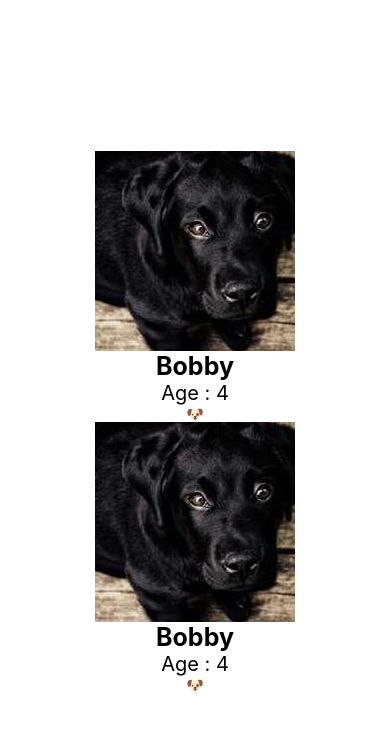
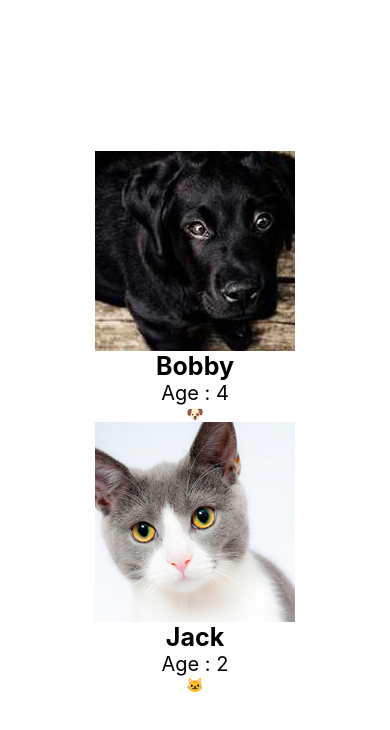
Before and after one commit to TheoDieppois/react-native-introduction, a React Native app: screen / in a window 390 px wide. Shown: the top 730 px of the page. Built offline with nearby package versions, Linux system fonts and the light colour scheme.

Commit message:
feat: add props

```diff
--- a/App.js
+++ b/App.js
@@ -4,8 +4,8 @@ import Animal from "./components/Animal";
 export default function App() {
   return (
     <View style={styles.container}>
-      <Animal />
-      <Animal />
+      <Animal name={"Bobby"} age={4} isDog={true} />
+      <Animal name={"Jack"} age={2} isDog={false} />
     </View>
   );
 }
--- a/components/Animal.js
+++ b/components/Animal.js
@@ -1,20 +1,26 @@
 import { View, Text, Image, StyleSheet } from "react-native";
 import React from "react";
 
-const Animal = () => {
-  const name = "Bobby";
-  const age = 4;
-  const isDog = true;
-
+const Animal = ({ name, age, isDog }) => {
   return (
     <View style={styles.animal}>
+      {isDog ? (
         <Image
-        source={require(isDog ? "../assets/dog.jpg" : "../assets/cat.jpg")}
+          source={require("../assets/dog.jpg")}
           style={{
             width: 200,
             height: 200,
           }}
         />
+      ) : (
+        <Image
+          source={require("../assets/cat.jpg")}
+          style={{
+            width: 200,
+            height: 200,
+          }}
+        />
+      )}
       <Text
         style={{
           fontSize: 25,
```
Also changed, not shown: 1 other file (tests, documents, lock files or other folders). Lines whose indentation alone changed are shown as unchanged.
